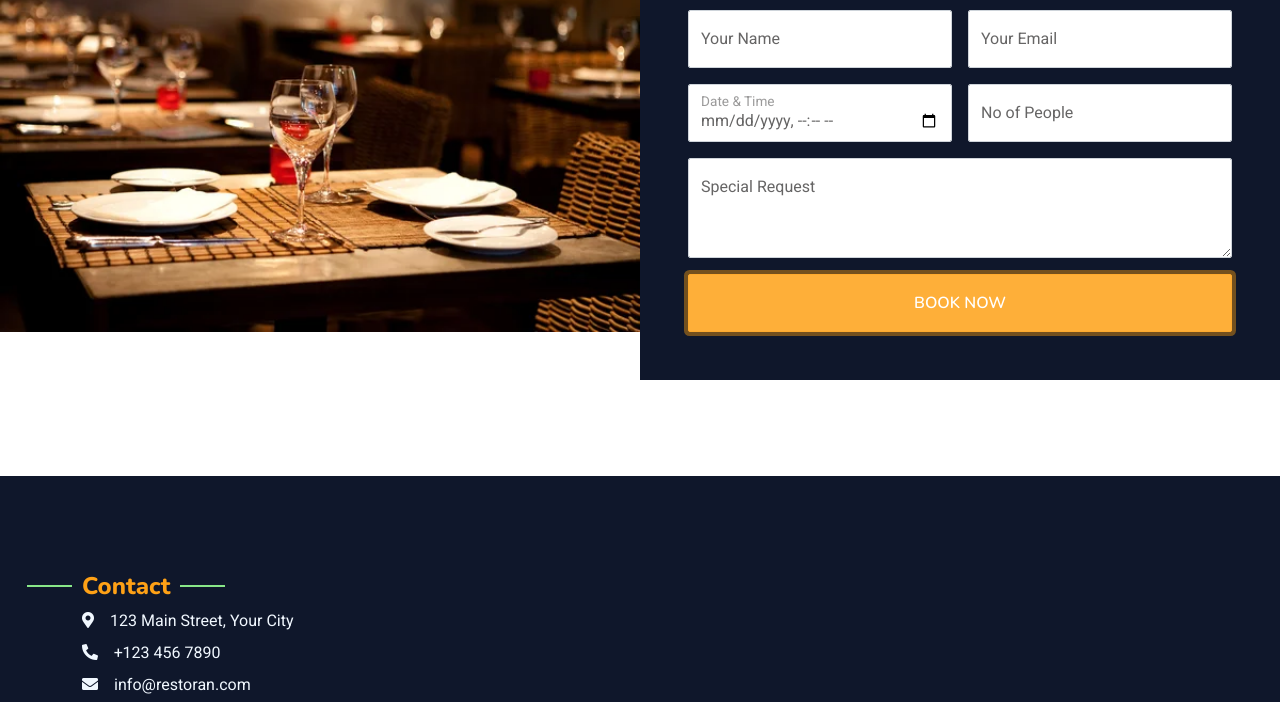
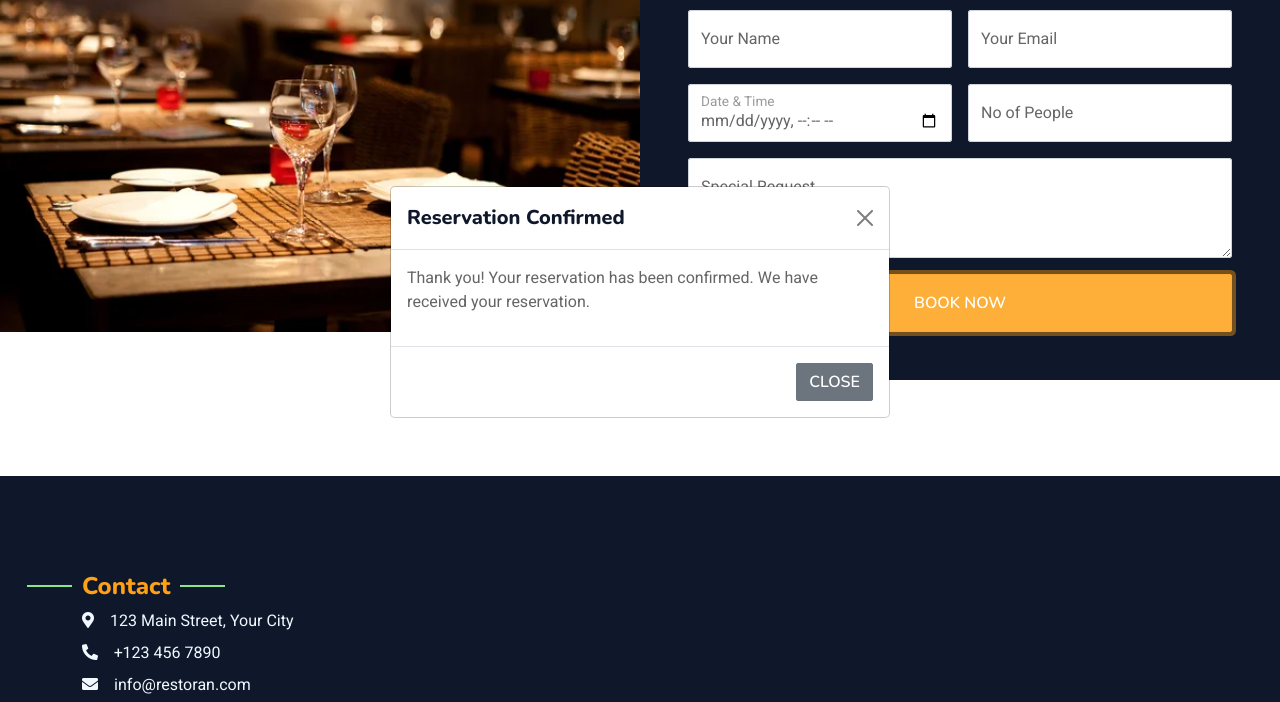
Before and after one commit to VsiriWeb/TSAtest, a plain HTML site: page booking.html in a window 1280 px wide. Both pictures are taken after a click on the button "BOOK NOW". Shown: the part 635-1337 px from the top of the page. Drawn offline with nearby package versions, Linux system fonts and the light colour scheme; files that its build step writes are made by us from their sources.

Commit message:
Update booking.html

```diff
--- a/booking.html
+++ b/booking.html
@@ -115,13 +115,28 @@
                                     </div>
                                 </div>
                                 <div class="col-12">
-                                    <button class="btn btn-primary w-100 py-3" type="button">Book Now</button>
+                                    <button class="btn btn-primary w-100 py-3" type="button" onclick="showPopup()">Book Now</button>
                                 </div>
                             </div>
                         </form>
-                        <div id="confirmationMessage" class="text-success mt-3" style="display: none;">
-                            <h5>Thank you! Your reservation has been confirmed. We have received your reservation.</h5>
-                        </div>
+                    </div>
+                </div>
+            </div>
+        </div>
+
+        <!-- Confirmation Popup -->
+        <div class="modal" id="confirmationModal" tabindex="-1" role="dialog" style="display: none;">
+            <div class="modal-dialog modal-dialog-centered" role="document">
+                <div class="modal-content">
+                    <div class="modal-header">
+                        <h5 class="modal-title">Reservation Confirmed</h5>
+                        <button type="button" class="btn-close" onclick="closePopup()" aria-label="Close"></button>
+                    </div>
+                    <div class="modal-body">
+                        <p>Thank you! Your reservation has been confirmed. We have received your reservation.</p>
+                    </div>
+                    <div class="modal-footer">
+                        <button type="button" class="btn btn-secondary" onclick="closePopup()">Close</button>
                     </div>
                 </div>
             </div>
@@ -141,6 +156,16 @@
             </div>
         </div>
     </div>
+
+    <script>
+        function showPopup() {
+            document.getElementById('confirmationModal').style.display = 'block';
+        }
+
+        function closePopup() {
+            document.getElementById('confirmationModal').style.display = 'none';
+        }
+    </script>
 </body>
 
 </html>
```
